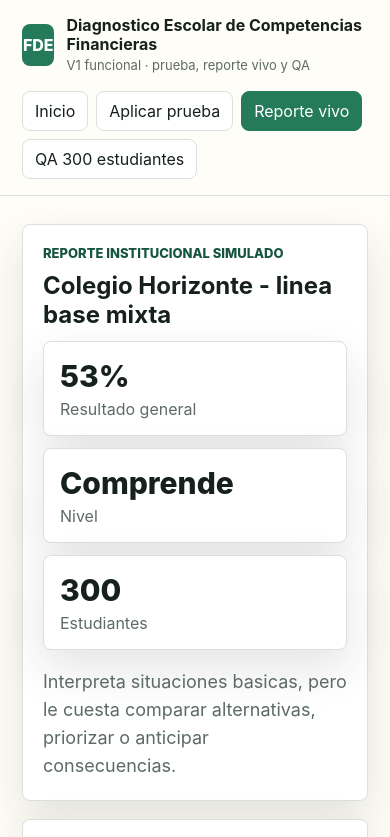
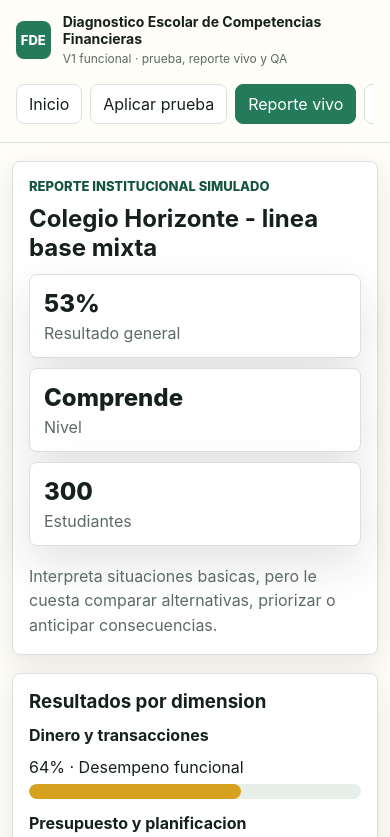
Before and after one commit to villalbajuan-maker/edu-tech-marketing, a plain HTML site: page apps/diagnostico-v1/index.html in a window 390 px wide. Both pictures are taken after a click on the button "Reporte vivo". Shown: the top 837 px of the page. Drawn offline with Linux system fonts and the light colour scheme.

Commit message:
Improve diagnostic app responsive layout

```diff
--- a/apps/diagnostico-v1/styles.css
+++ b/apps/diagnostico-v1/styles.css
@@ -24,6 +24,10 @@ body {
     Inter, ui-sans-serif, system-ui, -apple-system, BlinkMacSystemFont, "Segoe UI",
     sans-serif;
   letter-spacing: 0;
+}
+
+html {
+  -webkit-text-size-adjust: 100%;
 }
 
 button,
@@ -95,6 +99,7 @@ button {
   flex-wrap: wrap;
   justify-content: flex-end;
   gap: 8px;
+  max-width: 100%;
 }
 
 .tab {
@@ -103,6 +108,7 @@ button {
   background: white;
   color: var(--ink);
   padding: 9px 12px;
+  white-space: nowrap;
 }
 
 .tab.active {
@@ -127,7 +133,7 @@ button {
 .headline {
   margin: 0;
   max-width: 900px;
-  font-size: 42px;
+  font-size: clamp(32px, 4vw, 42px);
   line-height: 1.04;
 }
 
@@ -269,7 +275,8 @@ button {
   align-items: start;
   border: 1px solid var(--line);
   border-radius: 8px;
-  padding: 10px;
+  min-height: 48px;
+  padding: 11px;
   background: #fff;
 }
 
@@ -330,6 +337,7 @@ button {
   display: flex;
   justify-content: space-between;
   gap: 12px;
+  align-items: baseline;
 }
 
 .bar {
@@ -430,33 +438,154 @@ button {
   color: var(--muted);
 }
 
-@media (max-width: 900px) {
-  .topbar-inner,
+@media (max-width: 1100px) {
   .intro-grid,
   .report-grid {
     grid-template-columns: 1fr;
   }
 
-  .topbar-inner {
-    align-items: flex-start;
-    flex-direction: column;
+  .form-grid {
+    grid-template-columns: repeat(2, minmax(0, 1fr));
   }
 
-  .tabs {
-    justify-content: flex-start;
-  }
-
-  .headline {
-    font-size: 34px;
-  }
-
-  .form-grid,
-  .metrics,
   .qa-grid {
-    grid-template-columns: 1fr;
+    grid-template-columns: repeat(2, minmax(0, 1fr));
   }
 
   .companion {
     position: static;
   }
 }
+
+@media (max-width: 820px) {
+  .topbar-inner {
+    align-items: flex-start;
+    flex-direction: column;
+    padding: 14px 16px;
+  }
+
+  .brand {
+    min-width: 0;
+    width: 100%;
+  }
+
+  .tabs {
+    flex-wrap: nowrap;
+    justify-content: flex-start;
+    width: 100%;
+    overflow-x: auto;
+    padding-bottom: 4px;
+    -webkit-overflow-scrolling: touch;
+  }
+
+  .tab {
+    flex: 0 0 auto;
+  }
+
+  .main {
+    padding: 22px 16px 48px;
+  }
+
+  .lead {
+    font-size: 16px;
+  }
+
+  .panel,
+  .question,
+  .report-section,
+  .companion {
+    box-shadow: 0 10px 28px rgba(23, 33, 28, 0.1);
+  }
+
+  .metrics,
+  .qa-grid {
+    grid-template-columns: 1fr;
+  }
+
+  .report-section .metrics {
+    gap: 10px;
+  }
+
+  .metric-value {
+    font-size: 26px;
+  }
+}
+
+@media (max-width: 560px) {
+  .brand-mark {
+    width: 38px;
+    height: 38px;
+    font-size: 13px;
+  }
+
+  .brand-title {
+    font-size: 14px;
+  }
+
+  .brand-subtitle {
+    font-size: 12px;
+  }
+
+  .main {
+    padding: 18px 12px 42px;
+  }
+
+  .headline {
+    line-height: 1.08;
+  }
+
+  .panel,
+  .question,
+  .report-section,
+  .companion {
+    padding: 16px;
+  }
+
+  .form-grid {
+    grid-template-columns: 1fr;
+  }
+
+  .question-header,
+  .bar-meta {
+    align-items: flex-start;
+    flex-direction: column;
+  }
+
+  .badge {
+    max-width: 100%;
+    white-space: normal;
+  }
+
+  .option {
+    grid-template-columns: 22px 1fr;
+    gap: 9px;
+    min-height: 52px;
+    padding: 12px;
+  }
+
+  .option input {
+    width: 18px;
+    height: 18px;
+  }
+
+  .actions {
+    display: grid;
+    grid-template-columns: 1fr;
+  }
+
+  .button {
+    width: 100%;
+  }
+
+  .metric {
+    padding: 14px;
+  }
+
+  .metric-value {
+    font-size: 24px;
+  }
+
+  .bar {
+    height: 15px;
+  }
+}
```
